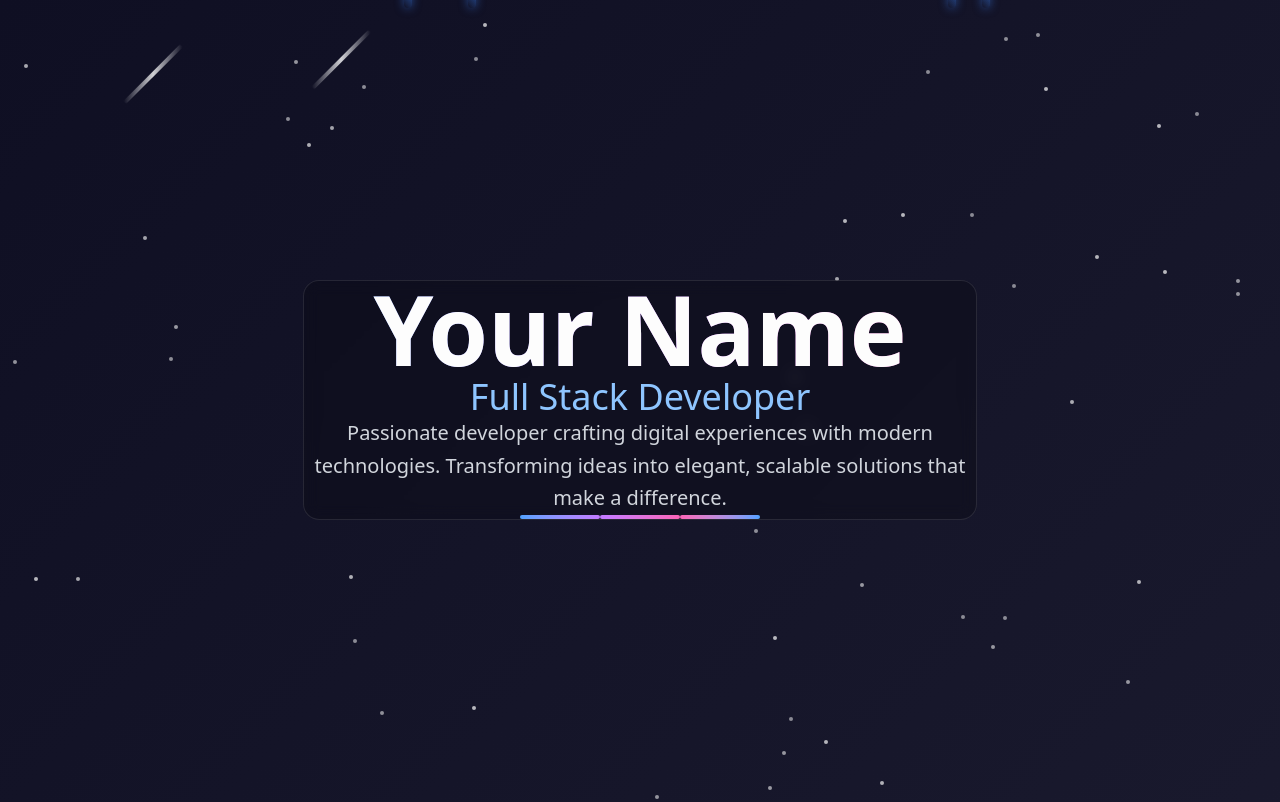
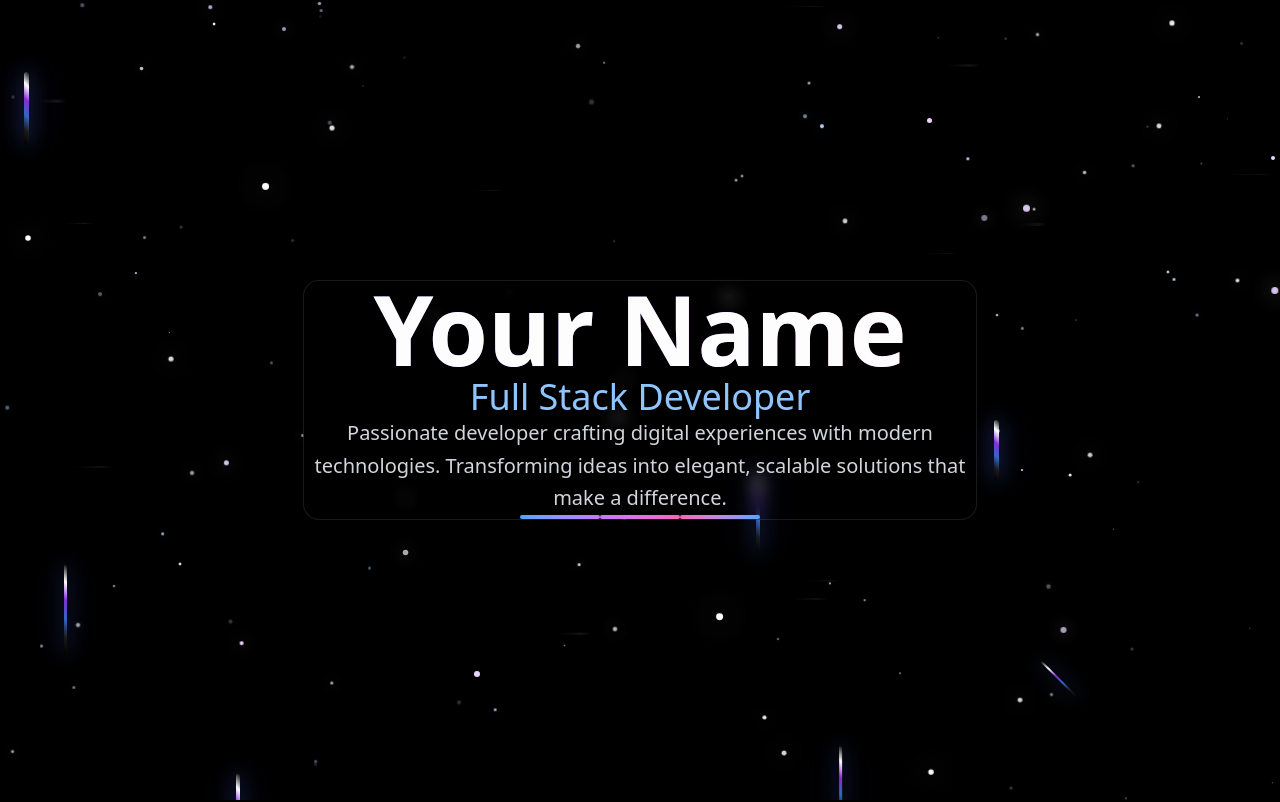
Before and after one commit to huzidev/huzi.dev, a Next.js app: page / in a window 1280 px wide. Shown: the top 802 px of the page. Built offline with nearby package versions, Linux system fonts and the light colour scheme.

Commit message:
pulsatig starts

```diff
--- a/src/app/globals.css
+++ b/src/app/globals.css
@@ -23,30 +23,16 @@ html {
 }
 
 body {
-  background: linear-gradient(135deg, #0f0f23 0%, #1a1a2e 50%, #16213e 100%);
+  background: #000000;
   color: var(--foreground);
   font-family: var(--font-sans), Arial, Helvetica, sans-serif;
   overflow-x: hidden;
 }
 
 /* Meteor Shower Animations */
-@keyframes meteor {
+@keyframes meteor-diagonal {
   0% {
-    transform: translateY(-100vh) translateX(-50px) rotate(45deg);
-    opacity: 1;
-  }
-  70% {
-    opacity: 1;
-  }
-  100% {
-    transform: translateY(100vh) translateX(50px) rotate(45deg);
-    opacity: 0;
-  }
-}
-
-@keyframes shooting-star {
-  0% {
-    transform: translateY(-100vh) translateX(-100px) rotate(45deg);
+    transform: translate(-100px, -100px) rotate(45deg);
     opacity: 0;
   }
   10% {
@@ -56,22 +42,172 @@ body {
     opacity: 1;
   }
   100% {
-    transform: translateY(100vh) translateX(100px) rotate(45deg);
+    transform: translate(100vw, 100vh) rotate(45deg);
+    opacity: 0;
+  }
+}
+
+@keyframes meteor-vertical {
+  0% {
+    transform: translateY(-100px);
+    opacity: 0;
+  }
+  10% {
+    opacity: 1;
+  }
+  90% {
+    opacity: 1;
+  }
+  100% {
+    transform: translateY(100vh);
+    opacity: 0;
+  }
+}
+
+@keyframes meteor-horizontal {
+  0% {
+    transform: translateX(-100px);
+    opacity: 0;
+  }
+  10% {
+    opacity: 1;
+  }
+  90% {
+    opacity: 1;
+  }
+  100% {
+    transform: translateX(100vw);
+    opacity: 0;
+  }
+}
+
+@keyframes meteor-reverse {
+  0% {
+    transform: translate(100vw, -100px) rotate(-45deg);
+    opacity: 0;
+  }
+  10% {
+    opacity: 1;
+  }
+  90% {
+    opacity: 1;
+  }
+  100% {
+    transform: translate(-100px, 100vh) rotate(-45deg);
+    opacity: 0;
+  }
+}
+
+@keyframes intensePulse {
+  0%, 100% {
+    opacity: 0.2;
+    transform: scale(0.8);
+    box-shadow: 0 0 5px rgba(255, 255, 255, 0.3);
+  }
+  25% {
+    opacity: 0.7;
+    transform: scale(1.1);
+    box-shadow: 0 0 15px rgba(255, 255, 255, 0.6);
+  }
+  50% {
+    opacity: 1;
+    transform: scale(1.4);
+    box-shadow: 0 0 25px rgba(255, 255, 255, 0.8);
+  }
+  75% {
+    opacity: 0.8;
+    transform: scale(1.2);
+    box-shadow: 0 0 20px rgba(255, 255, 255, 0.7);
+  }
+}
+
+@keyframes superTwinkle {
+  0%, 100% {
+    opacity: 0.1;
+    transform: scale(0.5) rotate(0deg);
+    box-shadow: 0 0 3px rgba(147, 197, 253, 0.2);
+  }
+  20% {
+    opacity: 0.6;
+    transform: scale(1.0) rotate(90deg);
+    box-shadow: 0 0 10px rgba(147, 197, 253, 0.5);
+  }
+  40% {
+    opacity: 1;
+    transform: scale(1.5) rotate(180deg);
+    box-shadow: 0 0 20px rgba(147, 197, 253, 0.8);
+  }
+  60% {
+    opacity: 0.8;
+    transform: scale(1.2) rotate(270deg);
+    box-shadow: 0 0 15px rgba(147, 197, 253, 0.6);
+  }
+  80% {
+    opacity: 0.4;
+    transform: scale(0.8) rotate(360deg);
+    box-shadow: 0 0 8px rgba(147, 197, 253, 0.4);
+  }
+}
+
+@keyframes gentleFloat {
+  0%, 100% {
+    transform: translateY(0px) translateX(0px);
+  }
+  25% {
+    transform: translateY(-15px) translateX(8px);
+  }
+  50% {
+    transform: translateY(-8px) translateX(-12px);
+  }
+  75% {
+    transform: translateY(12px) translateX(5px);
+  }
+}
+
+@keyframes shootingStarSlow {
+  0% {
+    transform: translateX(-50px) translateY(-20px);
+    opacity: 0;
+  }
+  10% {
+    opacity: 0.3;
+  }
+  90% {
+    opacity: 0.3;
+  }
+  100% {
+    transform: translateX(50px) translateY(20px);
     opacity: 0;
   }
 }
 
 .meteor {
-  background: linear-gradient(45deg, transparent 0%, rgba(255, 255, 255, 0.8) 50%, transparent 100%);
-  animation: meteor linear infinite;
-  border-radius: 2px;
+  background: linear-gradient(45deg, transparent 0%, rgba(255, 255, 255, 0.1) 20%, rgba(59, 130, 246, 0.8) 40%, rgba(147, 51, 234, 0.9) 60%, rgba(255, 255, 255, 1) 80%, transparent 100%);
+  border-radius: 50px;
+  box-shadow: 0 0 20px rgba(59, 130, 246, 0.6), 0 0 40px rgba(147, 51, 234, 0.4);
 }
 
-.shooting-star {
-  background: linear-gradient(45deg, transparent 0%, rgba(59, 130, 246, 0.9) 30%, rgba(147, 51, 234, 0.9) 70%, transparent 100%);
-  animation: shooting-star linear infinite;
-  border-radius: 4px;
-  box-shadow: 0 0 10px rgba(59, 130, 246, 0.5);
+.meteor-diagonal {
+  animation: meteor-diagonal linear infinite;
+}
+
+.meteor-vertical {
+  animation: meteor-vertical linear infinite;
+}
+
+.meteor-horizontal {
+  animation: meteor-horizontal linear infinite;
+}
+
+.meteor-reverse {
+  animation: meteor-reverse linear infinite;
+}
+
+.shooting-star-slow {
+  background: linear-gradient(90deg, transparent 0%, rgba(255, 255, 255, 0.1) 30%, rgba(255, 255, 255, 0.3) 70%, transparent 100%);
+  animation: shootingStarSlow linear infinite;
+  border-radius: 2px;
+  opacity: 0.2;
 }
 
 /* Custom scrollbar */
--- a/src/components/MeteorShower.tsx
+++ b/src/components/MeteorShower.tsx
@@ -5,47 +5,121 @@ import React from 'react';
 const MeteorShower: React.FC = () => {
   return (
     <div className="fixed inset-0 overflow-hidden pointer-events-none z-0">
-      {/* Slow moving stars */}
-      {[...Array(50)].map((_, i) => (
+      {/* Intense Pulsating Stars */}
+      {[...Array(60)].map((_, i) => {
+        const x = Math.random() * 100;
+        const y = Math.random() * 100;
+        const size = Math.random() * 4 + 1;
+        const animationDelay = Math.random() * 5;
+        const animationDuration = 1.5 + Math.random() * 2;
+
+        return (
           <div
-          key={`star-${i}`}
-          className="absolute w-1 h-1 bg-white rounded-full opacity-70 animate-pulse"
+            key={`intense-star-${i}`}
+            className="absolute rounded-full bg-white"
+            style={{
+              left: `${x}%`,
+              top: `${y}%`,
+              width: `${size}px`,
+              height: `${size}px`,
+              animation: `intensePulse ${animationDuration}s ease-in-out infinite`,
+              animationDelay: `${animationDelay}s`,
+            }}
+          />
+        );
+      })}
+
+      {/* Super Twinkling Stars */}
+      {[...Array(40)].map((_, i) => {
+        const x = Math.random() * 100;
+        const y = Math.random() * 100;
+        const size = Math.random() * 3 + 1;
+        const animationDelay = Math.random() * 6;
+        const animationDuration = 2 + Math.random() * 3;
+
+        return (
+          <div
+            key={`super-twinkle-${i}`}
+            className="absolute rounded-full bg-blue-200"
+            style={{
+              left: `${x}%`,
+              top: `${y}%`,
+              width: `${size}px`,
+              height: `${size}px`,
+              animation: `superTwinkle ${animationDuration}s ease-in-out infinite, gentleFloat ${animationDuration * 2}s ease-in-out infinite`,
+              animationDelay: `${animationDelay}s`,
+            }}
+          />
+        );
+      })}
+
+      {/* Floating Larger Pulsating Stars */}
+      {[...Array(25)].map((_, i) => {
+        const x = Math.random() * 100;
+        const y = Math.random() * 100;
+        const size = Math.random() * 5 + 2;
+        const animationDelay = Math.random() * 7;
+        const animationDuration = 2.5 + Math.random() * 3;
+
+        return (
+          <div
+            key={`floating-pulse-star-${i}`}
+            className="absolute rounded-full bg-purple-200"
+            style={{
+              left: `${x}%`,
+              top: `${y}%`,
+              width: `${size}px`,
+              height: `${size}px`,
+              animation: `intensePulse ${animationDuration}s ease-in-out infinite, gentleFloat ${animationDuration * 1.8}s ease-in-out infinite`,
+              animationDelay: `${animationDelay}s`,
+            }}
+          />
+        );
+      })}
+
+      {/* Meteors from different directions with tails */}
+      {[...Array(8)].map((_, i) => {
+        const meteorTypes = ['meteor-diagonal', 'meteor-vertical', 'meteor-horizontal', 'meteor-reverse'];
+        const meteorType = meteorTypes[Math.floor(Math.random() * meteorTypes.length)];
+        const width = Math.random() * 3 + 2;
+        const height = Math.random() * 60 + 40;
+
+        return (
+          <div
+            key={`meteor-${i}`}
+            className={`absolute meteor ${meteorType}`}
             style={{
               left: `${Math.random() * 100}%`,
               top: `${Math.random() * 100}%`,
-            animationDelay: `${Math.random() * 3}s`,
-            animationDuration: `${2 + Math.random() * 2}s`,
+              width: `${width}px`,
+              height: `${height}px`,
+              animationDelay: `${Math.random() * 8}s`,
+              animationDuration: `${2 + Math.random() * 4}s`,
             }}
           />
-      ))}
+        );
+      })}
 
-      {/* Meteors with different speeds */}
-      {[...Array(15)].map((_, i) => (
+      {/* Slow moving shooting stars in background */}
+      {[...Array(15)].map((_, i) => {
+        const width = Math.random() * 30 + 20;
+        const height = Math.random() * 2 + 1;
+
+        return (
           <div
-          key={`meteor-${i}`}
-          className="absolute w-1 h-20 meteor"
+            key={`shooting-star-slow-${i}`}
+            className="absolute shooting-star-slow"
             style={{
               left: `${Math.random() * 100}%`,
-            top: `-10%`,
-            animationDelay: `${Math.random() * 10}s`,
-            animationDuration: `${1 + Math.random() * 3}s`,
+              top: `${Math.random() * 100}%`,
+              width: `${width}px`,
+              height: `${height}px`,
+              animationDelay: `${Math.random() * 12}s`,
+              animationDuration: `${8 + Math.random() * 6}s`,
             }}
           />
-      ))}
-
-      {/* Shooting stars */}
-      {[...Array(8)].map((_, i) => (
-        <div
-          key={`shooting-star-${i}`}
-          className="absolute w-2 h-32 shooting-star"
-          style={{
-            left: `${Math.random() * 100}%`,
-            top: `-15%`,
-            animationDelay: `${Math.random() * 15}s`,
-            animationDuration: `${0.5 + Math.random() * 1.5}s`,
-          }}
-        />
-      ))}
+        );
+      })}
     </div>
   );
 };
```
Lines whose indentation alone changed are shown as unchanged.
